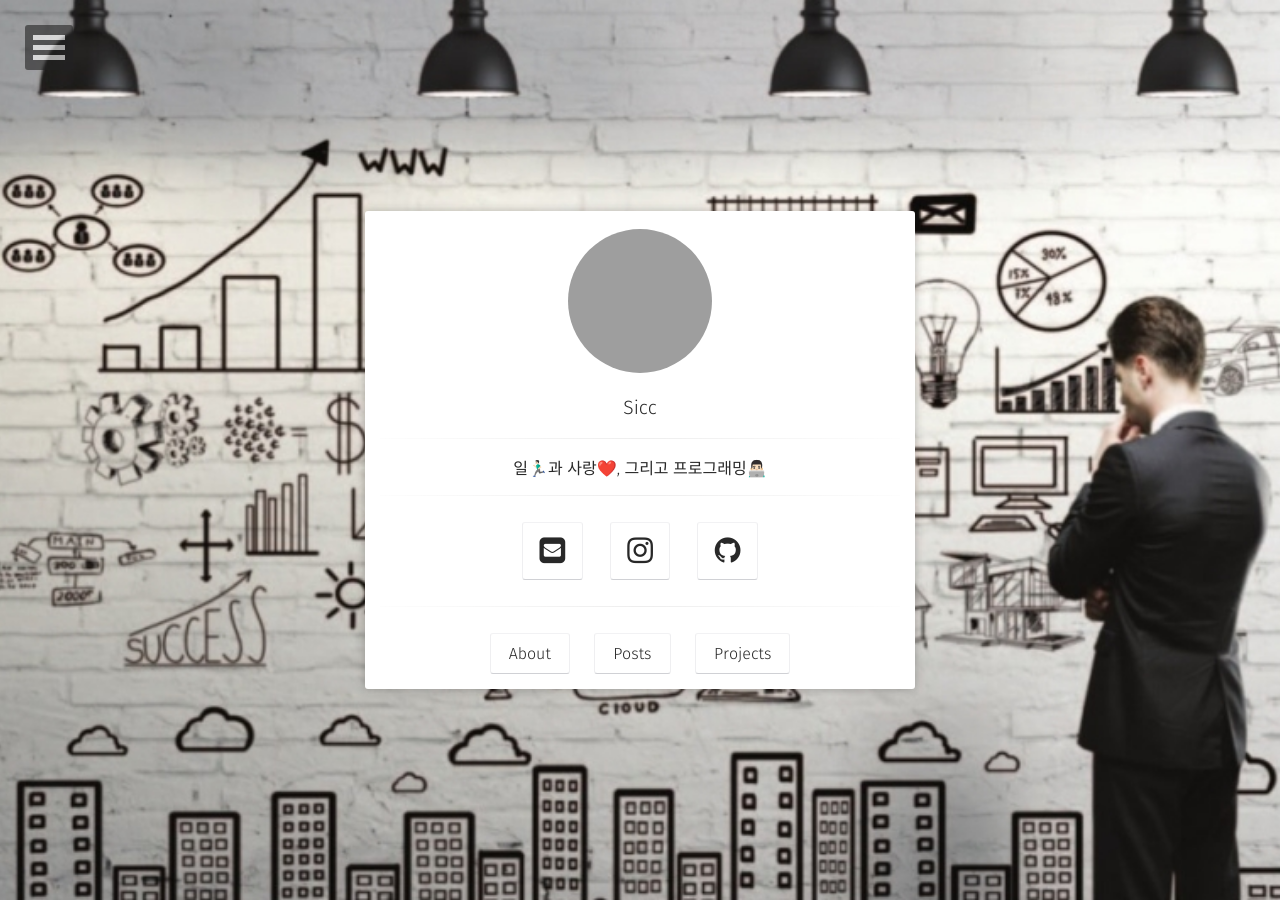
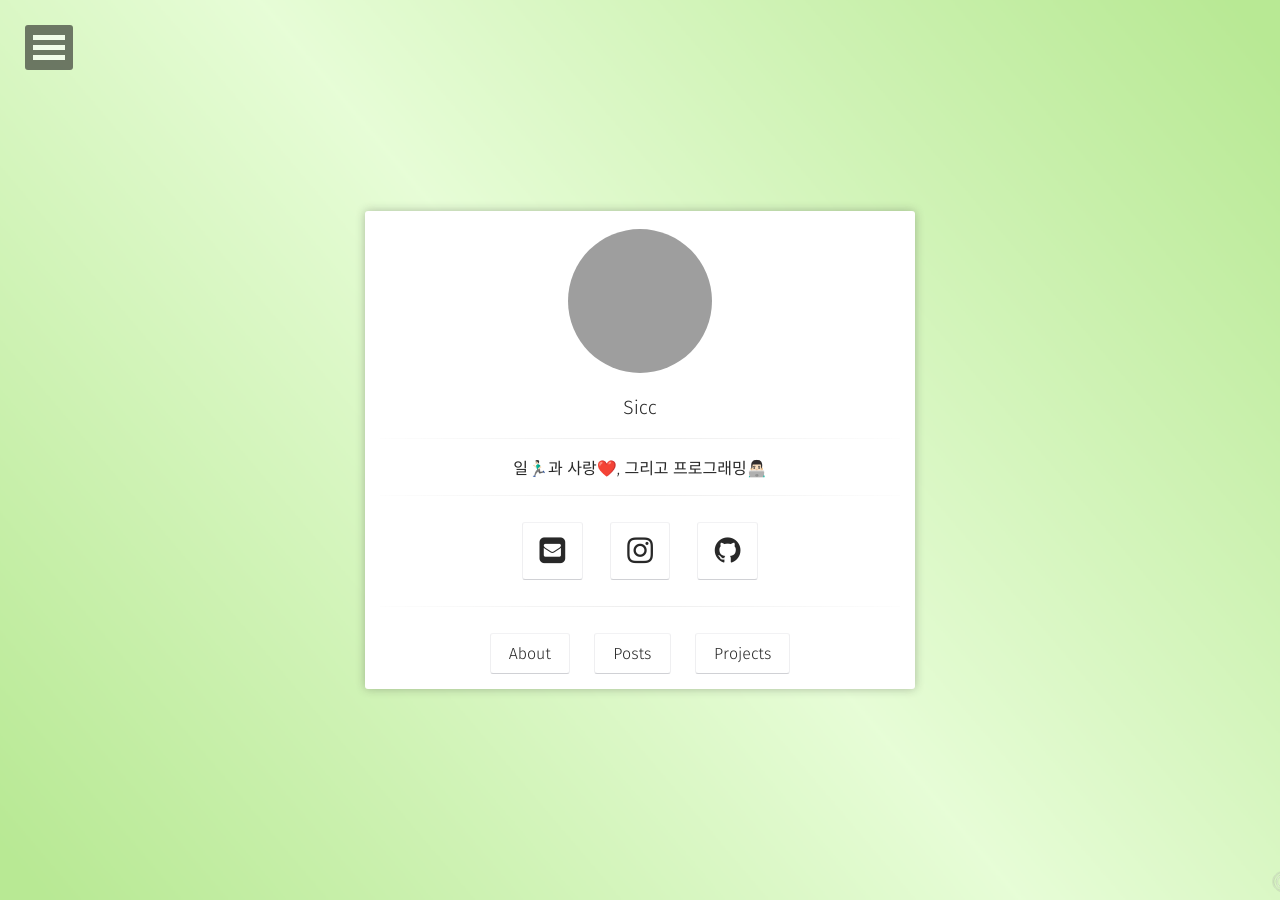
Before and after one commit to DanJeong-KR/changSic.github.io, a Jekyll site: the page built from index.html, in a window 1280 px wide. Built offline with Jekyll 4.4.1, drawn with Linux system fonts in a browser that asks for light colours; some web fonts are replaced; grey boxes are pictures that could not be loaded.

Commit message:
Add Background Color

```diff
--- a/_config.yml
+++ b/_config.yml
@@ -5,7 +5,7 @@ description:        "Moon is a minimal, one column jekyll theme for your blog."
 reading_time:       true
 words_per_minute:   200
 logo:               'assets/img/siccLogo.jpg'
-background:         'assets/img/background.jpg'
+background:         'assets/img/backgroundColor.png'
 tiled_bg:           false   # Set this true if you want to tile your background image, otherwise it will be covered
 locale:             ko_KR
 url:                https://changsic.github.io
```
Also changed, not shown: assets/img/backgroundColor.png (added).
